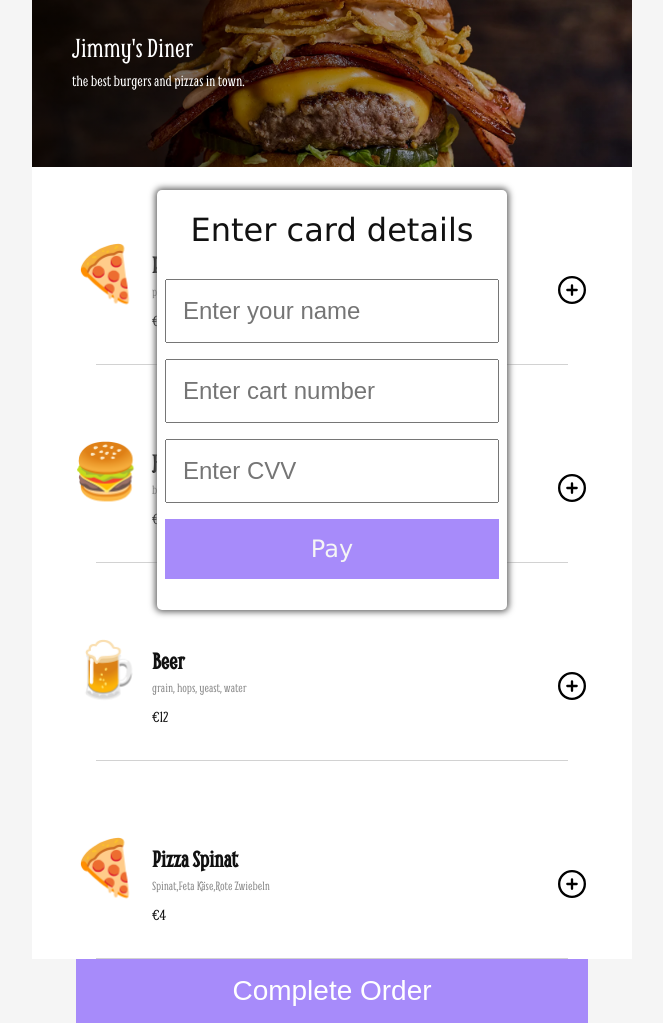
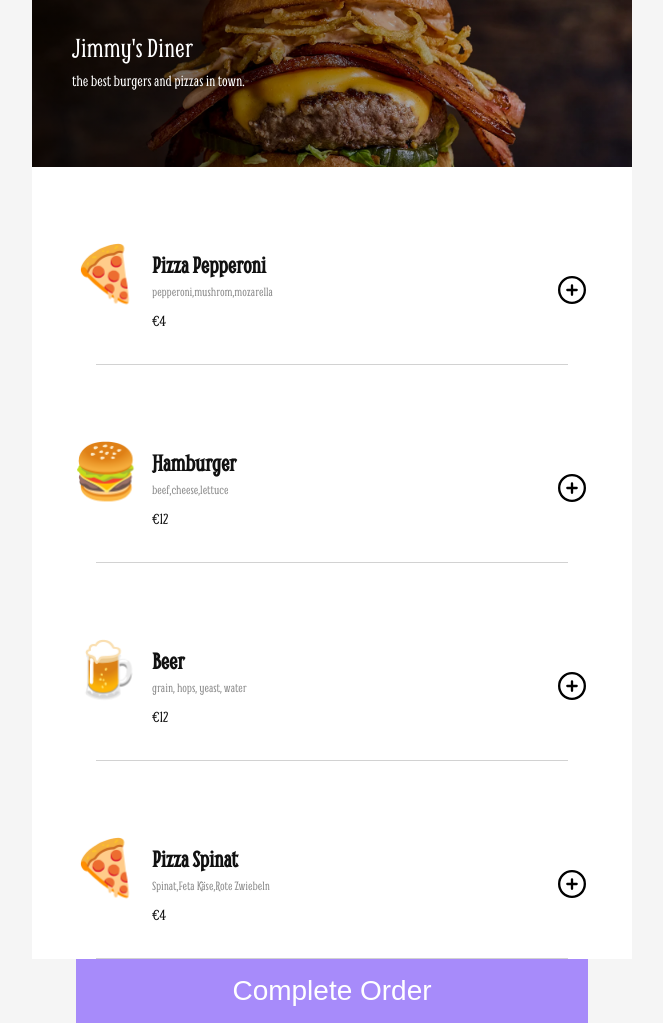
Before and after one commit to rod676/restaurant-ordering-app, a plain HTML site: page index.html in a window 1280 px wide. Shown: the whole page, without its empty margins (308-971 px from the left). Drawn offline with Linux system fonts and the light colour scheme.

Commit message:
make the payement page appear by clicking on the buton complet your order

```diff
--- a/index.css
+++ b/index.css
@@ -190,7 +190,7 @@ body {
     bottom: 0;
     right: 0;
     margin: auto;
-    display: flex;
+    display: none;
     flex-direction: column;
     height: 420px;
     width: 350px;
@@ -225,7 +225,7 @@ input[type="number"]::-webkit-outer-spin-button {
     font-weight: 400;
 }
 
-.pay-btn{
+.pay-btn {
     padding: 16px;
     margin: 8px 8px;
     background-color: #A78BFA;
--- a/index.html
+++ b/index.html
@@ -17,14 +17,14 @@
             <section id= "cart"></section>
             <button id="order-btn">Complete Order</button>
         </div>
-        <div class="payment-cart">
+        <form class="payment-cart" id="payment-cart">
                 <h1>Enter card details</h1>
-                <input type="text" placeholder="Enter your name">
-                <input type="number" placeholder="Enter cart number">
-                <input type="number" placeholder="Enter CVV">
+                <input type="text" placeholder="Enter your name" required>
+                <input type="number" placeholder="Enter cart number" required minlength="16" maxlength="16">
+                <input type="number" placeholder="Enter CVV" required maxlength="3">
 
-            <button class="pay-btn">Pay</button>
-        </div>
+            <input type="submit" class="pay-btn" value="Pay">
+        </form>
 
 
 
--- a/index.js
+++ b/index.js
@@ -25,14 +25,13 @@ document.getElementById('menu').innerHTML = menuHtml
 
 
 const cartContainer = document.getElementById('cart');
-
-
+const paymentCard = document.getElementById('payment-cart')
+const orderBtn = document.getElementById('order-btn')
 
 
 document.addEventListener('click', (e)=> {
 
     const addButton = e.target.closest('.add-btn')
-    const orderBtn = e.target.closest('order-btn')
 
     if (addButton) {
        const itemId = addButton.getAttribute('data-id')
@@ -41,11 +40,12 @@ document.addEventListener('click', (e)=> {
 
         getOderHtml()
     }
-    else if(orderBtn){
-
-    }
 
 })
+
+
+
+orderBtn.addEventListener('click', ()=> paymentCard.style.display = 'flex')
 
 function getOderHtml(){
 
```
